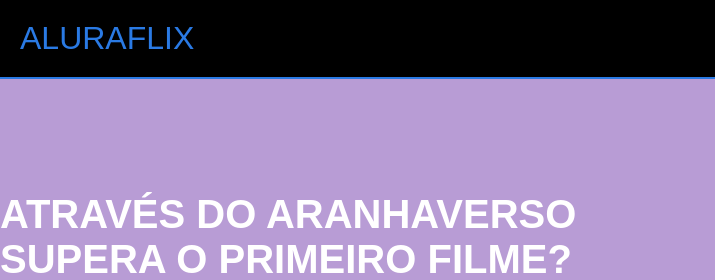
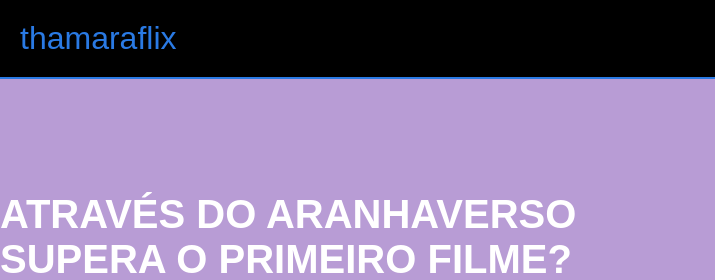
Before and after one commit to thamai-cell/thamara, a plain HTML site: page index.html in a window 1280 px wide. Shown: the top 280 px of the page, 0-715 px from the left. Drawn offline with Linux system fonts and the light colour scheme.

Commit message:
Add files via upload

```diff
--- a/index.html
+++ b/index.html
@@ -1,11 +1,11 @@
 <html lang="pt-BR">
 <head>
     <link rel="stylesheet" href="styles.css">
-    <title>Aluraflix</title>
+    <title>thamaraflix</title>
 </head>
 
 <body>
-    <header>ALURAFLIX</header>
+    <header>thamaraflix</header>
 
     <section>
         <div class="chamada-texto">
```
